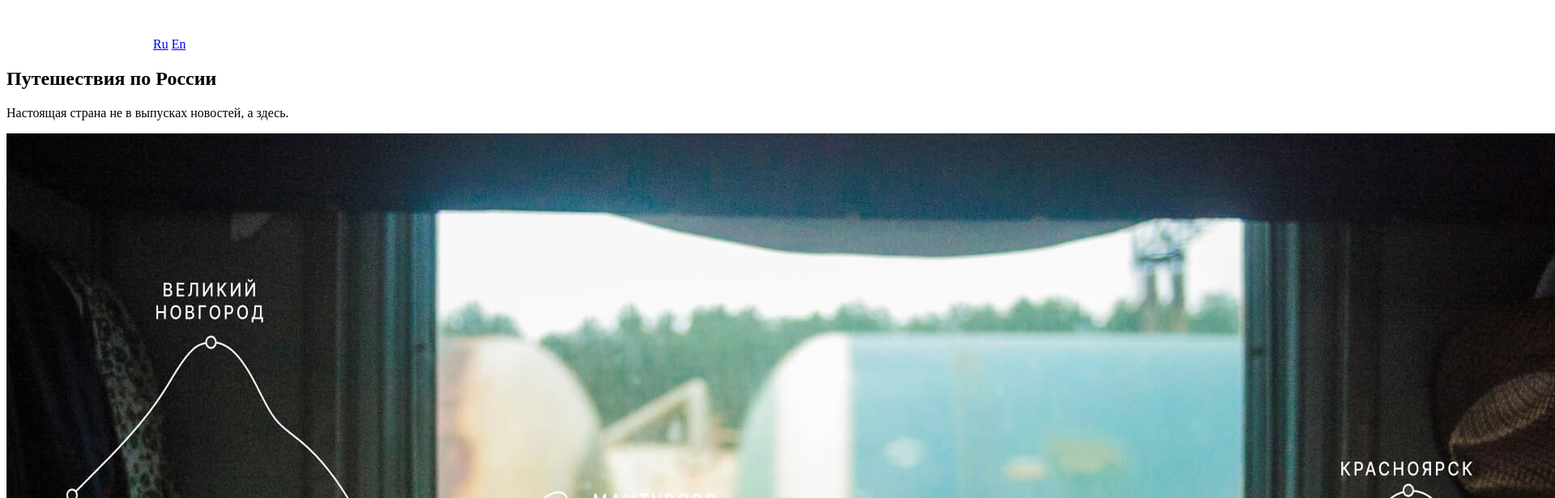
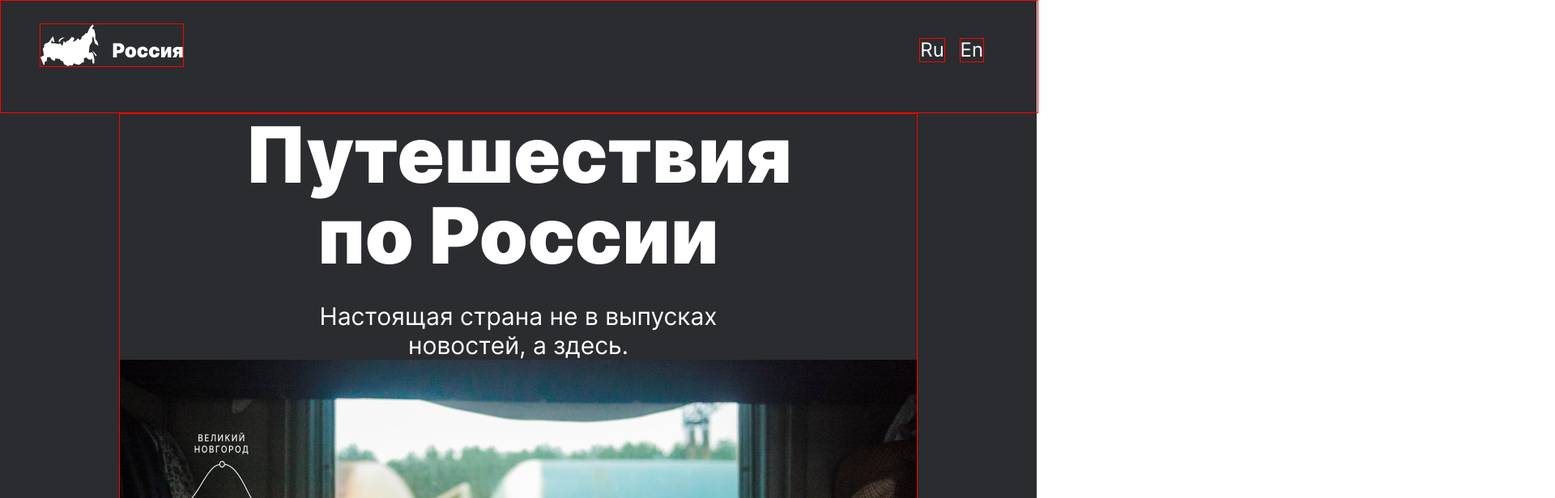
Before and after one commit to beardrunner/russian-travel, a plain HTML site: page index.html in a window 1280 px wide. Shown: the top 616 px of the page at 81% size, 1920 px wide, since content can reach past the window. Drawn offline with Linux system fonts and the light colour scheme.

Commit message:
header/lead.css

```diff
--- /dev/null
+++ b/blocks/header/__lang-link/header__lang-link.css
@@ -0,0 +1,12 @@
+.header__lang-link {
+    font-family: 'Inter', Arial, sans-serif;
+    font-style: normal;
+    font-weight: 400;
+    font-size: 24px;
+    line-height: 28px;
+    text-align: right;
+    color: #FFFFFF;
+    margin: 18px 18px 6px 0;
+    text-decoration: none;
+    border: 1px solid red;
+}
--- /dev/null
+++ b/blocks/header/__lang-links/header__lang-links.css
@@ -0,0 +1,3 @@
+.header__lang-links {
+    display: flex;
+}
--- /dev/null
+++ b/blocks/header/__logo/header__logo.css
@@ -0,0 +1,6 @@
+.header__logo {
+    width: 176px;
+    height: 52px;
+    border: 1px solid red;
+    display: flex;
+}
--- /dev/null
+++ b/blocks/header/header.css
@@ -0,0 +1,10 @@
+.header {
+    width: 1184px;
+    padding: 28px 48px 0 48px;
+    display: flex;
+    justify-content: space-between;
+    margin: 0;
+    border: 1px solid red;
+    margin: 0 auto;
+    padding-bottom: 56px;
+}
--- /dev/null
+++ b/blocks/lead/__image/lead__image.css
@@ -0,0 +1,6 @@
+.lead__image {
+    max-width: 984px;
+    height: 615px;
+    left: 148px;
+    top: 504px;
+    }
--- /dev/null
+++ b/blocks/lead/__subtitle/lead__subtitle.css
@@ -0,0 +1,11 @@
+.lead__subtitle {
+    font-family: 'Inter';
+    font-style: normal;
+    font-weight: 400;
+    font-size: 30px;
+    line-height: 36px;
+    text-align: center;
+    color: #FFFFFF;
+    max-width: 640px;
+    margin: 0 auto;
+}
--- /dev/null
+++ b/blocks/lead/__title/lead__title.css
@@ -0,0 +1,11 @@
+.lead__title {
+    max-width: 720px;
+    font-family: 'Inter';
+    font-style: normal;
+    font-weight: 900;
+    font-size: 96px;
+    line-height: 100px;
+    text-align: center;
+    color: #FFFFFF;
+    margin: 0 auto 32px;
+}
--- /dev/null
+++ b/blocks/lead/lead.css
@@ -0,0 +1,6 @@
+.lead {
+
+    margin: 0 auto;
+    border: 1px solid red;
+    max-width: 984px;
+}
--- /dev/null
+++ b/blocks/page/page.css
@@ -0,0 +1,4 @@
+.page {
+    min-width: 1280px;
+    background: #2A2C2F;
+}
--- /dev/null
+++ b/fonts/fonts.css
@@ -0,0 +1,24 @@
+@font-face {
+    font-family: 'Inter';
+    font-style:  normal;
+    font-weight: 900;
+    font-display: swap;
+    src: url("../vendor/fonts/Inter-Black.woff2") format("woff2"),
+         url("../vendor/fonts/Inter-Black.woff") format("woff");
+  }
+  @font-face {
+    font-family: 'Inter';
+    font-style:  normal;
+    font-weight: 400;
+    font-display: swap;
+    src: url("../vendor/fonts/Inter-Regular.woff2") format("woff2"),
+         url("../vendor/fonts/Inter-Regular.woff") format("woff");
+  }
+  @font-face {
+    font-family: 'Inter';
+    font-style:  normal;
+    font-weight: 700;
+    font-display: swap;
+    src: url("../vendor/fonts/Inter-Bold.woff2") format("woff2"),
+         url("../vendor/fonts/Inter-Bold.woff2") format("woff");
+  }
--- a/index.html
+++ b/index.html
@@ -1,23 +1,25 @@
 <!DOCTYPE html>
 <html lang="ru">
 <head>
-    <meta charset="UTF-8">
-    <meta http-equiv="X-UA-Compatible" content="IE=edge">
-    <meta name="viewport" content="width=device-width, initial-scale=1.0">
+  <meta charset="UTF-8">
+  <meta name="viewport" content="width=device-width, initial-scale=1.0">
+  <link rel="stylesheet" href="./pages/index.css">
     <title>Путешествие по России</title>
 </head>
 <body>
     <div class="page">
         <header class="header">
             <img class="header__logo" src="./images/header-logo.svg" alt="Логотип">
-            <a class="header__lang-link" href="#">Ru</a>
-            <a class="header__lang-link" href="#">En</a>
+            <div class="header__lang-links">
+                <a class="header__lang-link" href="#">Ru</a>
+                <a class="header__lang-link" href="#">En</a>
+            </div>
         </header>
         <main>
             <section class="lead">
                 <h1 class="lead__title">Путешествия по&nbsp;России</h1>
                 <p class="lead__subtitle">Настоящая страна не в выпусках новостей, а здесь.</p>
-                <img src="./images/lead-polka.jpg" alt="Карта железного маршрута, на фоне вагона поезда в котором на нижней полке лежит женщина">
+                <img src="./images/lead-polka.jpg" alt="Карта железного маршрута, на фоне вагона поезда в котором на нижней полке лежит женщина" class="lead__image">
                 <p class="lead__caption">ваша полка — верхняя</p>
             </section>
             <section class="intro">
@@ -31,7 +33,7 @@
                     <li>Аэропортов 241</li>
                 </ul>
             </section>
-            <section>
+            <section class="photo-grid">
                 <img src="./images/photo-grid-train.jpg" alt="Пейзаж за окном вагона" class="photo-grid__item">
                 <img src="./images/photo-grid-atharva-tulsi.jpg" alt="Заснеженные горы" class="photo-grid__item">
                 <img src="./images/photo-grid-tuman.jpg" alt="Туманное поле" class="photo-grid__item">
--- a/pages/index.css
+++ b/pages/index.css
@@ -0,0 +1,17 @@
+@import url(../vendor/normalize.css);
+@import url(../blocks/page/page.css);
+@import url(../fonts/fonts.css);
+
+
+/* HEADER */
+@import url(../blocks/header/header.css);
+@import url(../blocks/header/__logo/header__logo.css);
+@import url(../blocks/header/__lang-link/header__lang-link.css);
+@import url(../blocks/header/__lang-links/header__lang-links.css);
+
+/* LEAD */
+
+@import url(../blocks/lead/lead.css);
+@import url(../blocks/lead/__title/lead__title.css);
+@import url(../blocks/lead/__subtitle/lead__subtitle.css);
+@import url(../blocks/lead/__image/lead__image.css);
```
Also changed, not shown: vendor/fonts/Inter-Black.woff (added), vendor/fonts/Inter-Black.woff2 (added), vendor/fonts/Inter-Bold.woff (added), vendor/fonts/Inter-Bold.woff2 (added), vendor/fonts/Inter-Regular.woff (added), vendor/fonts/Inter-Regular.woff2 (added).
